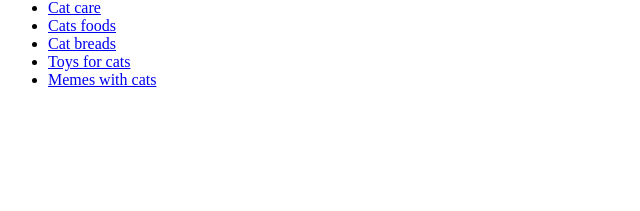
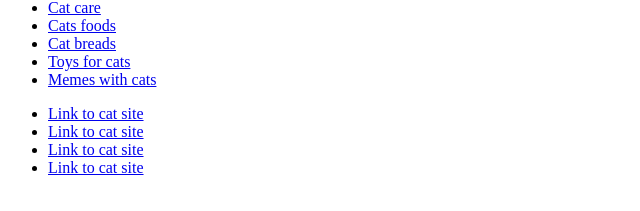
Before and after one commit to aleksandrharkov2158/Byldog, a plain HTML site: page index.html in a window 1280 px wide. Shown: the part 129-340 px from the top of the page, without its empty margins (0-640 px from the left). Drawn offline with Linux system fonts and the light colour scheme.

Commit message:
create footer

```diff
--- a/index.html
+++ b/index.html
@@ -23,7 +23,14 @@
 
     </main>
     <footer>
-
+        <nav>
+            <ul>
+                <li><a href="#">Link to cat site</a></li>
+                <li><a href="#">Link to cat site</a></li>
+                <li><a href="#">Link to cat site</a></li>
+                <li><a href="#">Link to cat site</a></li>
+            </ul>
+        </nav>
     </footer>
 </body>
 </html>
```
